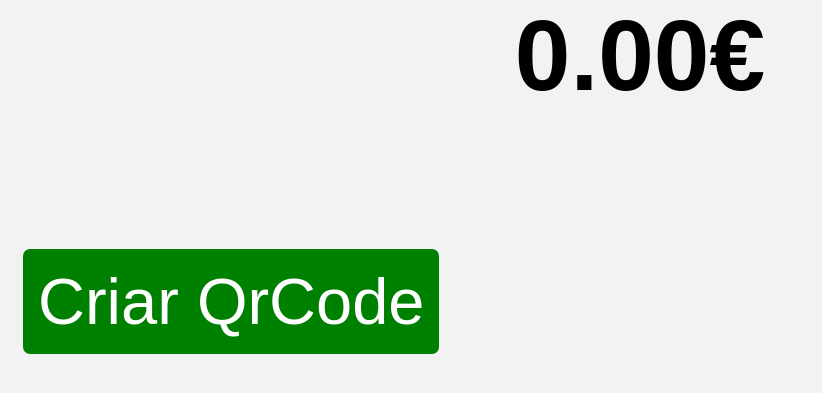
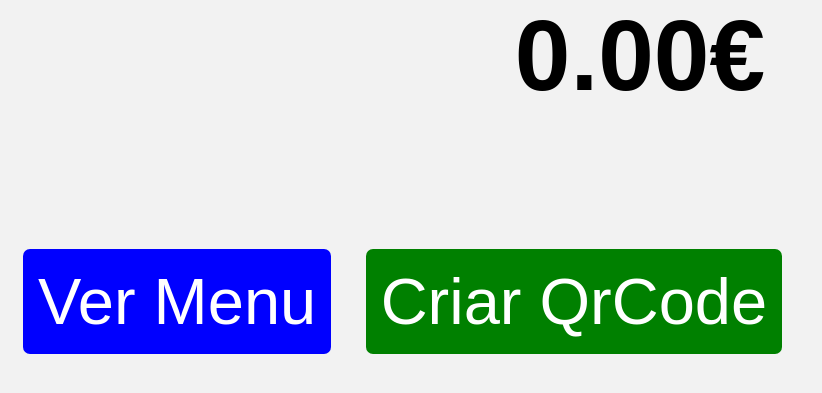
Before and after one commit to rodrig20/servivo-mesa, a Python web app: template templates/pedidoAutomatico.html in a window 1280 px wide. Shown: the part 125-518 px from the top of the page, without its empty margins (0-822 px from the left). Run offline with Jinja, Linux system fonts and the light colour scheme; the template is opened without the code that fills it: most values are stand-ins (such as "Sample title", 1, 10 or a date in 2020).

Commit message:
Adicionar uma página com a imagem do Menu

```diff
--- a/static/main.css
+++ b/static/main.css
@@ -60,7 +60,7 @@ h1 {
     background-color: #4CAF50;
     font-size: 70px;
 }
-#back {
+#back, #back-non-user{
     background-color: rgb(255, 0, 60);
     color:white;
     width: 100%;
@@ -73,7 +73,7 @@ h1 {
     font-size: 100px;
 }
 
-#quantity,#pedido {width:100%;font-size:80px;padding: 12px 20px; }
+#quantity,#pedido{outline:0px;width:100%;font-size:80px;padding: 12px 20px; }
 
 .quantiNum {
     width:15%;
@@ -99,6 +99,10 @@ h1 {
 }
 #send {
     background-color: green;
+    font-size: 65px;
+}
+#menu {
+    background-color: blue;
     font-size: 65px;
 }
 
--- a/static/meu_ajax.js
+++ b/static/meu_ajax.js
@@ -145,9 +145,17 @@ function enviar(){
     $.post($SCRIPT_ROOT, json_send, check,'json');
 }
 
+function menu(){
+    $(location).prop('href', $SCRIPT_ROOT + '/menu');
+}
+
 function voltar(){
     nome = $('input[type="hidden"]').val();
     $(location).prop('href', $SCRIPT_ROOT + '/servico/' + nome);
+}
+
+function voltar_non_user(){
+    $(location).prop('href', $SCRIPT_ROOT + '/pedido-automatico');
 }
 function lista(){
     nome = $('.nome').val();
@@ -199,13 +207,14 @@ function makeLogin(){
     password = $('input[name="password"]').val();
     json_send = {user:user,pass:password}
     $.post($SCRIPT_ROOT, json_send, voltaServico,'json');
-
 }
 
 // Início do jQuery:
 $(function() {
     $('#send').click(enviar);
+    $('#menu').click(menu);
     $('#back').click(voltar);
+    $('#back-non-user').click(voltar_non_user);
     $('#lista').click(lista);
     $('#prontos').click(lista);
     $('#novo').click(voltar);
--- a/templates/pedidoAutomatico.html
+++ b/templates/pedidoAutomatico.html
@@ -27,6 +27,8 @@
             <input class="button" type="button" style='background: #2d2091;' id="add" onclick="addRow('b',opcoes_Comida_Bebida,preco_Comida_Bebida)" value="Adicionar Bebida">
         {%endif%}
         <br><br>
+        <input class="button" type="submit" id="menu" value="Ver Menu">
         <input class="button" type="submit" id="send" value="Criar QrCode">
+
     </body>
 </html>
```
Also changed, not shown: templates/menu.html (added, +17 -0 lines), static/Menu.jpg (added), 1 other file.
